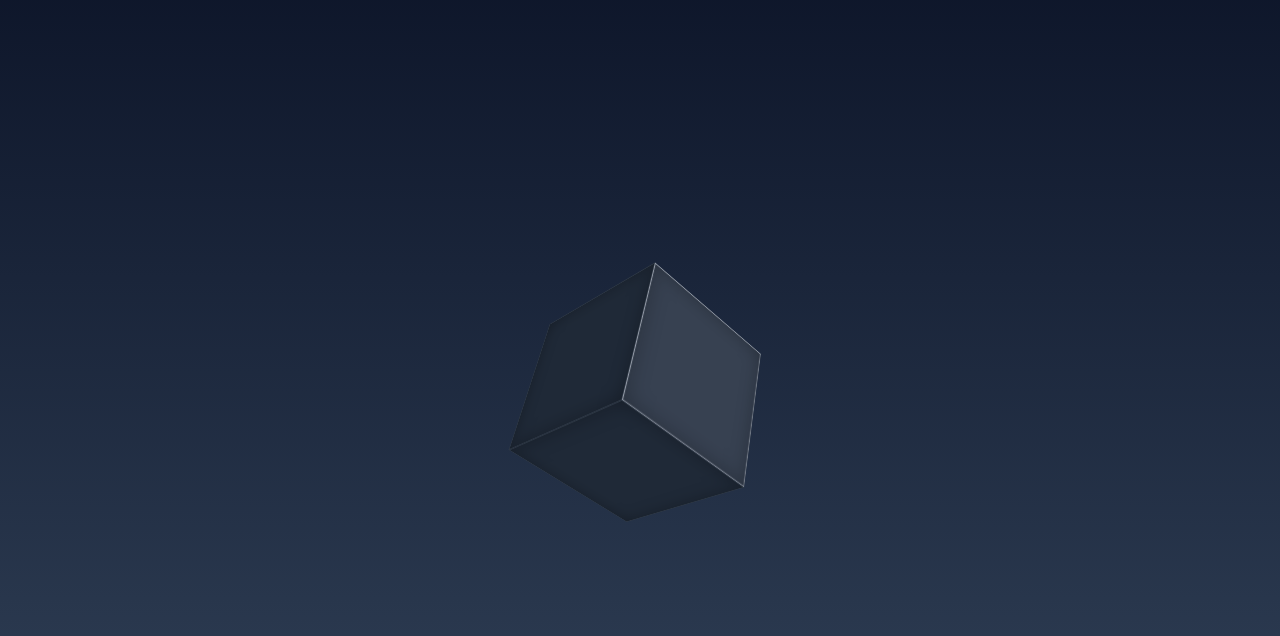
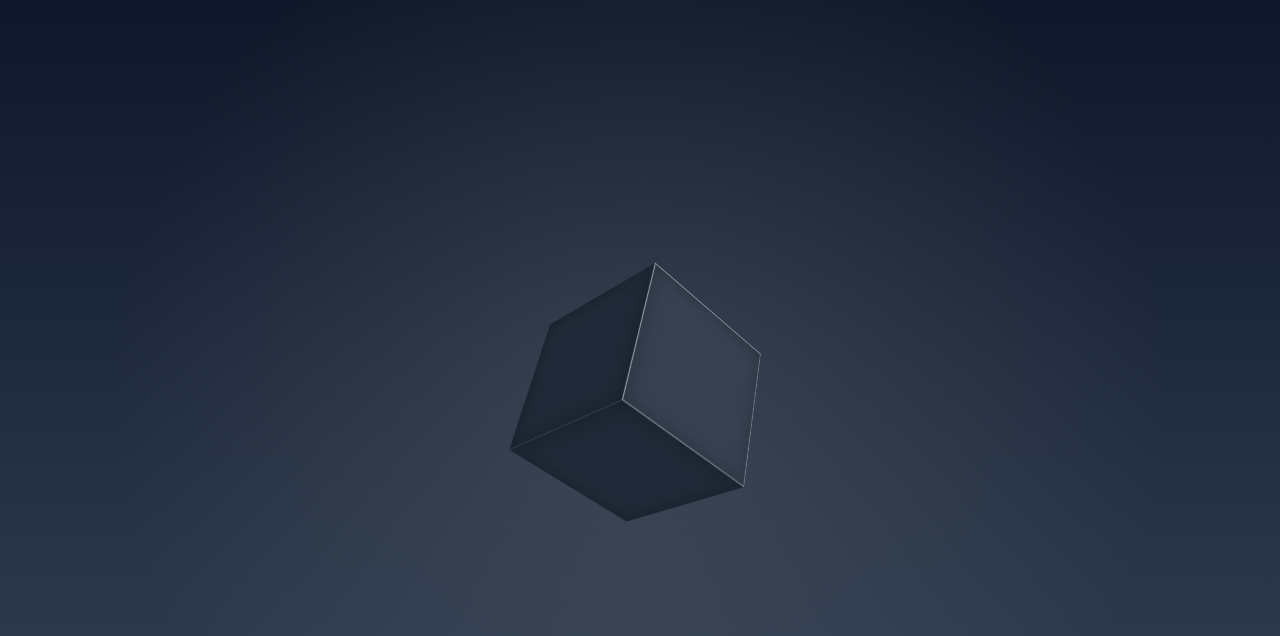
Before and after one commit to Waran-alt/Portfolio, a Next.js app in the folder apps/frontend/: page /en in a window 1280 px wide. Shown: the top 636 px of the page. Built offline with nearby package versions, Linux system fonts and the light colour scheme.

Commit message:
feat(frontend): add light effect to landing page
- Implement light-following gradient background effect
- Add light position tracking and smooth movement
- Update gradient colors based on cursor position
- Integrate with existing cube animation system

```diff
--- a/apps/frontend/src/app/[locale]/page.tsx
+++ b/apps/frontend/src/app/[locale]/page.tsx
@@ -7,13 +7,16 @@
  * All animation logic is handled by cubeAnimation.ts module.
  */
 
-import { useEffect, useRef } from 'react';
+import { useEffect, useRef, useState } from 'react';
 import { createCubeAnimation, quat_create, type CubeAnimationState } from './cubeAnimation';
-import { PERSPECTIVE_PX } from './landing.constants';
+import { LIGHT_INITIAL_X, LIGHT_INITIAL_Y, PERSPECTIVE_PX } from './landing.constants';
+import { createLightEffect, createLightGradient, type LightPosition } from './lightEffect';
 import styles from './page.module.css';
 
 export default function LandingPage() {
   const innerRef = useRef<HTMLDivElement | null>(null);
+  const lightPositionRef = useRef<LightPosition>({ x: LIGHT_INITIAL_X, y: LIGHT_INITIAL_Y });
+  const [lightGradient, setLightGradient] = useState(createLightGradient({ x: LIGHT_INITIAL_X, y: LIGHT_INITIAL_Y }));
 
   // Animation state
   const animationStateRef = useRef<CubeAnimationState>({
@@ -26,13 +29,33 @@ export default function LandingPage() {
     // Create and start the animation loop
     const cleanup = createCubeAnimation(innerRef, animationStateRef);
 
-    return cleanup;
+    // Start light effect
+    const lightCleanup = createLightEffect(lightPositionRef);
+
+    // Update gradient as light position changes
+    const updateGradient = () => {
+      setLightGradient(createLightGradient(lightPositionRef.current));
+      requestAnimationFrame(updateGradient);
+    };
+    updateGradient();
+
+    return () => {
+      cleanup();
+      lightCleanup();
+    };
   }, []);
 
   return (
-    <main className="LandingPage min-h-screen flex items-center justify-center bg-gradient-to-b from-slate-900 to-slate-700" data-testid="landing-root">
+    <main
+      className="LandingPage min-h-screen flex items-center justify-center bg-gradient-to-b from-slate-900 to-slate-700"
+      data-testid="landing-root"
+      style={{ background: lightGradient }}
+    >
       <div className="relative" style={{ perspective: `${PERSPECTIVE_PX}px` }} data-testid="cube-wrapper">
-        <div className={styles['followWrapper']} ref={innerRef}>
+        <div
+          className={styles['followWrapper']}
+          ref={innerRef}
+        >
           <div className={`${styles['cube']}`} data-testid="cube">
             <div className={`${styles['cubeFace']} ${styles['cubeFront']}`} />
             <div className={`${styles['cubeFace']} ${styles['cubeBack']}`} />
```
